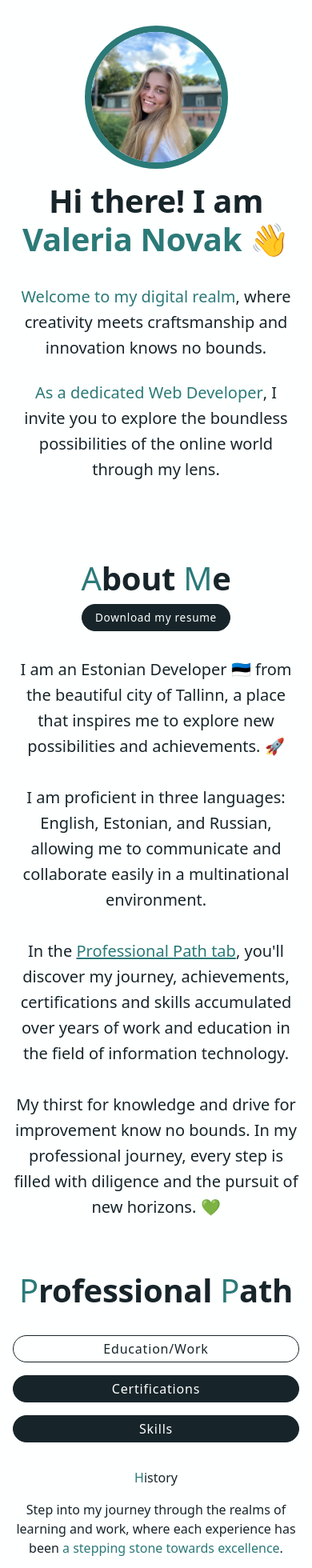
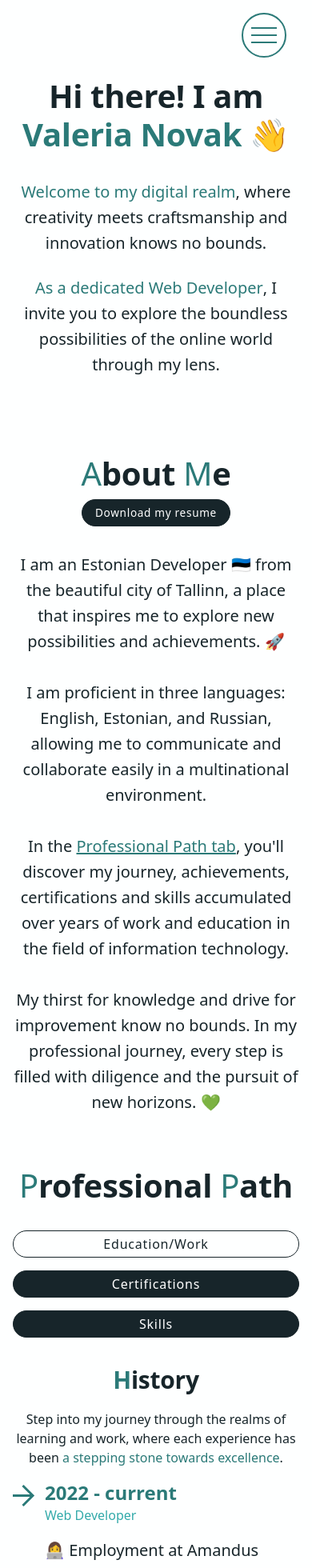
Before and after one commit to NovakDeveloper/NovakDev, a React (Vite) app in the folder react/: page / in a window 390 px wide. Shown: the top 1960 px of the page at 80% size. Built offline with nearby package versions, Linux system fonts and the light colour scheme.

Commit message:
MenuIcon

```diff
--- a/react/src/App.css
+++ b/react/src/App.css
@@ -57,3 +57,7 @@ html {
   width: calc(100% - 4rem);
   margin-left: 2rem;
 }
+
+.menu-icon .spans span{
+    transition: 0.3s ease all;
+}
--- a/react/src/App.jsx
+++ b/react/src/App.jsx
@@ -7,9 +7,11 @@ import Home from './components/Home'
 import Portfolio from './components/Portfolio';
 import Contact from "./components/Contact";
 import Footer from "./components/Footer";
+import MenuIcon from './components/MenuIcon';
 function App() {
   return (
     <div className='page flex overflow-hidden'>
+    <MenuIcon />
     <Navbar/>
     <div className={`sections w-full md:h-screen flex flex-col overflow-hidden md:flex-row transition-all duration-1000 ease-out ml-auto md:min-w-3/4 md:w-3/4 xxl:min-w-[85%] xxl:w-[85%]`}>
       <Home />
--- a/react/src/components/Certifications.jsx
+++ b/react/src/components/Certifications.jsx
@@ -11,7 +11,7 @@ const Certifications = () => {
   return (
     <>
         <div className='flex items-center max-md:flex-col justify-center md:gap-4 mb-8'>
-          <h2 className='text-mobile-h2 md:text-h2'><span className='text-dark-green'>L</span>atest <span className='text-dark-green'>C</span>ertifications</h2>
+          <h2 className='text-h2-mobile md:text-h2'><span className='text-dark-green'>L</span>atest <span className='text-dark-green'>C</span>ertifications</h2>
           <Button text="All certifications" onClick={handleButtonClick}  customClasses={'text-[0.75rem]'} />
               </div>
       <p className='mb-4'>Here, you can discover the three latest certifications I've attained on my professional journey.<br /> Click 'All Certifications' to explore my complete certification portfolio.</p>
--- a/react/src/components/Home.jsx
+++ b/react/src/components/Home.jsx
@@ -12,9 +12,8 @@ const Home = () => {
     gsap.to(introElement, { opacity: 1, duration: 2, delay: 0.5 });
   }, []);
   return (
-    <div className='h-full min-w-full w-full flex justify-start items-center m-auto flex-col px-4 md:px-8 max-md:pb-8 max-md:mb-8' id="home">
+    <div className='h-full min-w-full w-full flex justify-start items-center m-auto flex-col px-4 md:px-8 max-md:py-8 max-md:my-8' id="home">
         <div ref={introRef} className="intro text-center py-8 md:w-3/4 flex flex-col items-center justify-center flex-1">
-          <Photo customClasses={'w-[50%] mb-4 md:hidden'}/>
             <h1 className='text-h1-mobile md:text-h1 mb-8'>Hi there!  I am <span className='text-dark-green font-bold'>Valeria Novak</span> 👋</h1>
             <p className="text-x-large xxl:text-[1.875rem] leading-14"><span className='text-dark-green font-medium'>Welcome to my digital realm</span>, where creativity meets craftsmanship and innovation knows no bounds.</p><br />
             <p className="text-x-large xxl:text-[1.875rem] leading-14"><span className='text-dark-green font-medium'>As a dedicated Web Developer</span>, I invite you to explore the boundless possibilities of the online world through my lens.</p>
--- /dev/null
+++ b/react/src/components/MenuIcon.jsx
@@ -0,0 +1,15 @@
+import React, {useState} from 'react';
+
+const MenuIcon = () => {
+  return (
+    <div className='menu-icon min-w-[3.5rem] w-[3.5rem h-[3.5rem] fixed right-8 top-4 rounded-full border-2 border-dark-green bg-almost-white z-10 flex items-center justify-center group md:hidden'>
+    <div className='spans h-[1.25rem] min-w-[2rem] w-[2rem relative'>
+      <span className='w-full absolute top-0 h-0.5 bg-dark-green group-hover:w-1/2 left-0'></span>
+      <span className='w-full absolute top-1/2 -translate-y-2/4 h-0.5 bg-dark-green'></span>
+      <span className='w-full absolute bottom-0 h-0.5 bg-dark-green group-hover:w-1/2 right-0'></span>
+    </div>
+  </div>
+  );
+};
+
+export default MenuIcon;
--- a/react/src/components/Navbar.jsx
+++ b/react/src/components/Navbar.jsx
@@ -18,7 +18,7 @@ const Navbar = () => {
          <MenuButton link="#portfolio" type="nav-button" text="Portfolio"/>
          <MenuButton link="#contact-me" type="nav-button" text="Contact me"/>
         </div>
-        <p className='opacity-50 group-hover:opacity-100 transition all ease duration-300 mt-auto'>&copy; {currentDate} NovakDev. All rights reserved.</p>
+        <p className='max-md:hidden opacity-50 group-hover:opacity-100 transition all ease duration-300 mt-auto'>&copy; {currentDate} NovakDev. All rights reserved.</p>
       </div>
     </div>
     </>
--- a/react/src/components/Projects.jsx
+++ b/react/src/components/Projects.jsx
@@ -12,7 +12,7 @@ const Projects = () => {
   return (
     <>
         <div className='flex items-center max-md:flex-col justify-center md:gap-4 mb-8'>
-          <h2 className='text-mobile-h2 md:text-h2'><span className="text-dark-green">L</span>atest <span className="text-dark-green">P</span>rojects</h2>
+          <h2 className='text-h2-mobile md:text-h2'><span className="text-dark-green">L</span>atest <span className="text-dark-green">P</span>rojects</h2>
           <Button text="All projects" onClick={handleButtonClick} customClasses={'text-[0.75rem]'} />
               </div>
       <p className='mb-4'>Here, you can explore my most recent projects, where I've primarily contributed as a frontend developer.<br />
--- a/react/src/components/Skills.jsx
+++ b/react/src/components/Skills.jsx
@@ -4,7 +4,7 @@ import Skill from './Skill';
 const Skills = () => {
   return (
     <div className='md:w-3/4 mx-auto'>
-     <h2 className='text-mobile-h2 md:text-h2 mb-4'><span className="text-dark-green">A</span>ll <span className="text-dark-green">S</span>kills</h2>
+     <h2 className='text-h2-mobile md:text-h2 mb-4'><span className="text-dark-green">A</span>ll <span className="text-dark-green">S</span>kills</h2>
         <p className='mb-8'>Step into the realm of my expertise! Below, you'll find a visual showcase of the diverse languages, frameworks, and tools I've mastered.</p>
       <div className={`skills grid grid-cols-5 mb-6`}>
             <Skill title="HTML" src="src/images/skills/html.svg" />
--- a/react/src/components/Timelines.jsx
+++ b/react/src/components/Timelines.jsx
@@ -4,7 +4,7 @@ import Timeline from './Timeline';
 const Timelines = () => {
   return (
     <div className='md:w-3/4 mx-auto'>
-    <h2 className='text-mobile-h2 md:text-h2 mb-4'><span className='text-dark-green'>H</span>istory</h2>
+    <h2 className='text-h2-mobile md:text-h2 mb-4'><span className='text-dark-green'>H</span>istory</h2>
         <p className='mb-4 xxl:text-[1.85rem]'>Step into my journey through the realms of learning and work, where each experience has been <span className='text-dark-green font-medium'>a stepping stone towards excellence</span>.</p>
 
       <div className={`timelines text-left gap-8 flex flex-col`}>
```
